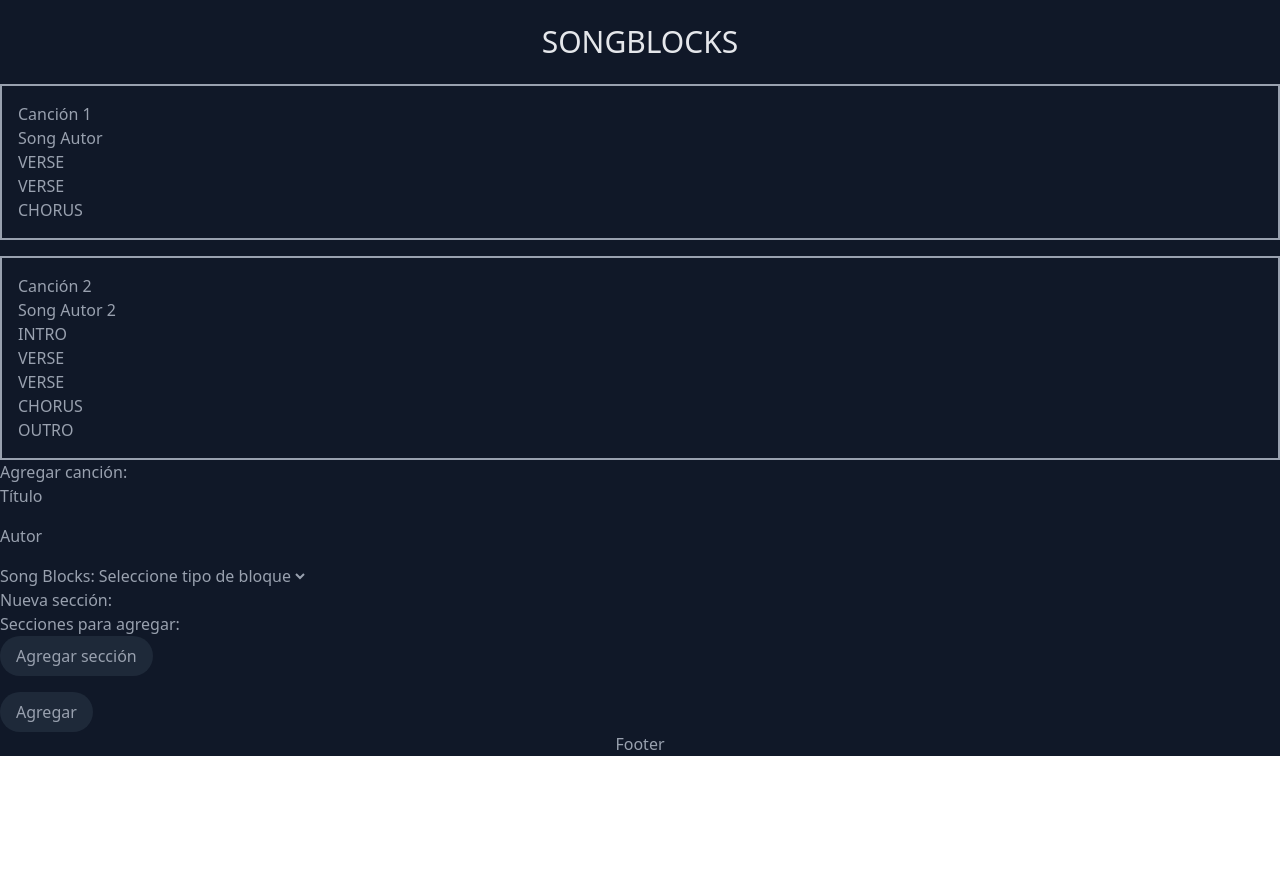
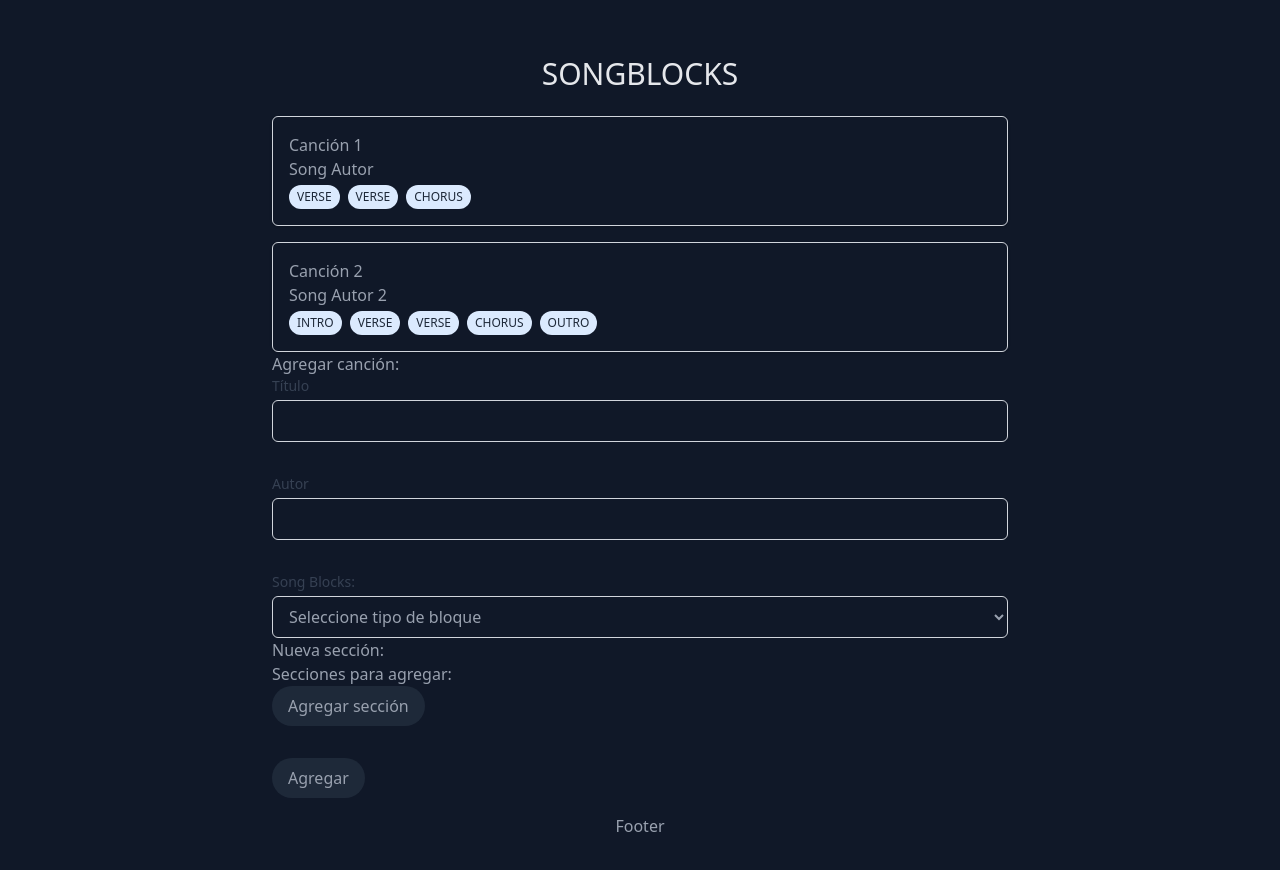
Before and after one commit to horaciodominguez/chordblocks-react-typescript, a React (Vite) app: page / in a window 1280 px wide. Before the commit the page ends 800 px from the top, so only its background shows below. Built offline with nearby package versions, Linux system fonts and the light colour scheme.

Commit message:
Add tailwind style

```diff
--- a/index.html
+++ b/index.html
@@ -7,7 +7,7 @@
     <title>Vite + React + TS</title>
     <link href="/src/style.css" rel="stylesheet">
   </head>
-  <body>
+  <body class=" bg-gray-900 text-gray-400 ">
     <div id="root"></div>
     <script type="module" src="/src/main.tsx"></script>
   </body>
--- a/src/App.tsx
+++ b/src/App.tsx
@@ -23,7 +23,11 @@ function App() {
   }
 
   return (
-    <main className="bg-gray-900 text-gray-400 flex flex-col justify-center align-middle h-full">
+    <main className="
+      max-w-3xl mx-auto px-4 py-8
+      flex flex-col justify-center align-middle
+      min-h-screen"
+    >
       <Header />
       <SongList songs={songs} />
       <SongForm handleAddSong={handleAddSong} />
--- a/src/components/SongForm.tsx
+++ b/src/components/SongForm.tsx
@@ -75,17 +75,34 @@ export const SongForm: React.FC<Props> = ({handleAddSong}) => {
         <div>
             <h2 >Agregar canción:</h2>
             <div className="flex flex-col gap-4">
-                <div>
-                    <label htmlFor="formTitle">Título</label>
-                    <input value={newSongFormValues.title ?? ""} id="formTitle" type="text" onChange={handleChangeTitle} />
+                <div className="mb-4">
+                    <label className="block text-sm font-medium text-gray-700 mb-1" htmlFor="formTitle">Título</label>
+                    <input
+                        value={newSongFormValues.title ?? ""}
+                        id="formTitle"
+                        type="text"
+                        onChange={handleChangeTitle}
+                        className="w-full border border-gray-300 px-3 py-2 rounded-md focus:outline-none focus:ring-2 focus:ring-indigo-500"
+                    />
                 </div>
-                <div>
-                    <label htmlFor="formAuthor">Autor</label>
-                    <input value={newSongFormValues.author ?? ""} id="formAuthor" type="text" onChange={handleChangeAuthor} />
+                <div className="mb-4">
+                    <label className="block text-sm font-medium text-gray-700 mb-1" htmlFor="formAuthor">Autor</label>
+                    <input
+                        value={newSongFormValues.author ?? ""}
+                        id="formAuthor"
+                        type="text"
+                        onChange={handleChangeAuthor}
+                        className="w-full border border-gray-300 px-3 py-2 rounded-md focus:outline-none focus:ring-2 focus:ring-indigo-500"
+                        />
                 </div>
-                <div>
-                    <label htmlFor="formSongSections">Song Blocks:</label>
-                    <select value={newSongSection} id="formSongSections" onChange={handleChangeSections}>
+                <div className="mb-4">
+                    <label className="block text-sm font-medium text-gray-700 mb-1" htmlFor="formSongSections">Song Blocks:</label>
+                    <select
+                        value={newSongSection}
+                        id="formSongSections"
+                        onChange={handleChangeSections}
+                        className="w-full border border-gray-300 px-3 py-2 rounded-md focus:outline-none focus:ring-2 focus:ring-indigo-500"
+                    >
                         <option value="">Seleccione tipo de bloque</option>
                         {
                             SECTION_OPTIONS.map(
@@ -108,13 +125,13 @@ export const SongForm: React.FC<Props> = ({handleAddSong}) => {
                     </div>
                     <button
                     onClick={handleAddSection}
-                    className="bg-gray-800 px-4 py-2 rounded-4xl font-medium"
+                    className="bg-gray-800 px-4 py-2 rounded-4xl font-medium hover:bg-gray-700 transition-colors"
                     >Agregar sección</button>
                 </div>
-                <div>
+                <div className="mb-4">
                     <button
                     onClick={handleClickAdd}
-                    className="bg-gray-800 px-4 py-2 rounded-4xl font-medium"
+                    className="bg-gray-800 px-4 py-2 rounded-4xl font-medium hover:bg-gray-700 transition-colors"
                     >Agregar</button>
                 </div>
             </div>
--- a/src/components/SongList.tsx
+++ b/src/components/SongList.tsx
@@ -11,13 +11,19 @@ export const SongList: React.FC<Props> = ({songs}) => {
             {
             songs.map (
                 song =>(
-                    <li key={song.id} className="border-2 p-4" >
+                    <li
+                        key={song.id}
+                         className="border border-gray-300 rounded-md p-4 shadow-sm"
+                        >
                     <h3 className="font-medium">{song.title}</h3>
                     <p>{song.author}</p>
                     {
                     song.songSections.map (
                         (block, blockIndex) => (
-                        <p key={blockIndex}>{block}</p>
+                        <p
+                        key={blockIndex}
+                        className="inline-block bg-blue-100 text-gray-800 px-2 py-1 rounded-full text-xs mr-2 mt-1"
+                        >{block}</p>
                         )
                     )
                     }
```
